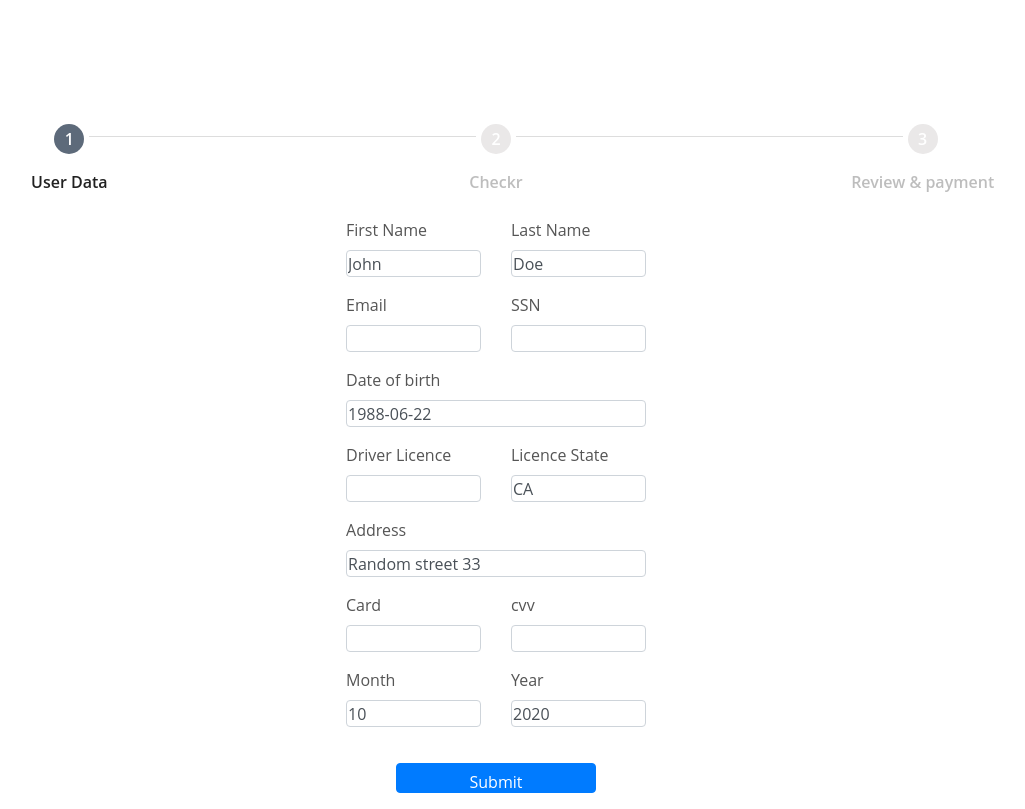
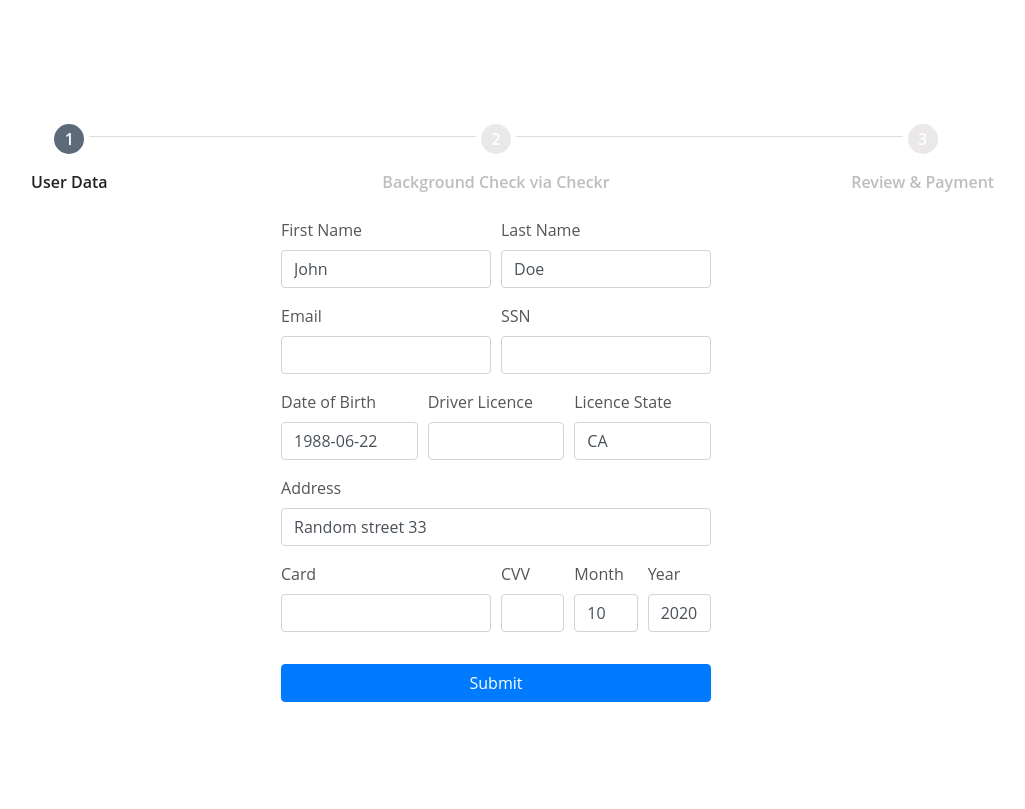
Before and after one commit to vgs-samples/netlify-addon-demo, a website: page src/index.html in a window 1280 px wide. Shown: the whole page, without its empty margins (144-1169 px from the left). Drawn offline with nearby package versions, Linux system fonts and the light colour scheme.

Commit message:
updated form

```diff
--- a/src/index.html
+++ b/src/index.html
@@ -29,110 +29,88 @@
     </div>
     <div class="md-step step-header-2">
       <div class="md-step-circle"><span>2</span></div>
-      <div class="md-step-title">Checkr</div>
+      <div class="md-step-title">Background Check via Checkr</div>
       <div class="md-step-optional"></div>
       <div class="md-step-bar-left"></div>
       <div class="md-step-bar-right"></div>
     </div>
     <div class="md-step step-header-3">
       <div class="md-step-circle"><span>3</span></div>
-      <div class="md-step-title">Review & payment</div>
+      <div class="md-step-title">Review & Payment</div>
       <div class="md-step-bar-left"></div>
       <div class="md-step-bar-right"></div>
     </div>
   </div>
 
-  <div>
-    <form class="step1" name="vgs" method="post" netlify-honeypot="b" autocomplete="off" netlify secure  style="width: 300px;margin: 0 auto;">
+  <div class="container mb-5">
+    <form class="step1" name="vgs" method="post" netlify-honeypot="b" autocomplete="off" netlify secure  style="width: 430px;margin: 0 auto;">
       <input type="hidden" name="submit_id" />
 
-      <div class="row">
-        <div class="col">
-          <div class="form-group">
+      <div class="form-row">
+        <div class="form-group col-md-6">
           <label for="first_name">First Name</label>
           <input type="text" class="form-control" name="first_name" id="first_name" value="John" />
         </div>
-        </div>
-        <div class="col">
-          <div class="form-group">
+        <div class="form-group col-md-6">
           <label for="last_name">Last Name</label>
           <input type="text" class="form-control" name="last_name" id="last_name" value="Doe" />
         </div>
       </div>
-      </div>
 
-      <div class="row">
-        <div class="col">
-          <div class="form-group">
+      <div class="form-row">
+        <div class="form-group col-md-6">
           <label for="email_address">Email</label>
           <input type="text" class="form-control" name="email_address" id="email-address" data-secure-field />
         </div>
-        </div>
-        <div class="col">
-          <div class="form-group">
+        <div class="form-group col-md-6">
           <label for="ssn">SSN</label>
           <input type="text" class="form-control" name="ssn" id="ssn" data-secure-field />
         </div>
       </div>
-      </div>
 
-      <div class="form-group">
-        <label for="birthdate">Date of birth</label>
+      <div class="form-row">
+        <div class="form-group col-md-4">
+            <label for="birthdate">Date of Birth</label>
             <input type="text" class="form-control" name="birthdate" id="birthdate" value="1988-06-22" />
         </div>
-
-      <div class="row">
-        <div class="col">
-          <div class="form-group">
+        <div class="form-group col-md-4">
           <label for="driver_license">Driver Licence</label>
           <input type="text" class="form-control" name="driver_license" id="driver_license" data-secure-field />
         </div>
-        </div>
-        <div class="col">
-          <div class="form-group">
+        <div class="form-group col-md-4">
           <label for="driver_license_state">Licence State</label>
           <input type="text" class="form-control" name="driver_license_state" id="driver_license_state" value="CA" />
         </div>
       </div>
-      </div>
 
-      <div class="form-group">
+      <div class="form-row">
+        <div class="form-group col-md-12">
             <label for="address">Address</label>
             <input type="text" class="form-control" name="address" id="address" value="Random street 33"/>
         </div>
+      </div>
 
-      <div class="row">
-        <div class="col">
-          <div class="form-group">
+      <div class="form-row">
+        <div class="form-group col-md-6">
           <label for="card">Card</label>
           <input type="text" class="form-control" name="card" id="card" data-secure-field />
         </div>
-        </div>
-        <div class="col">
-          <div class="form-group">
-            <label for="cvv">cvv</label>
+        <div class="form-group col-md-2">
+          <label for="cvv">CVV</label>
           <input type="text" class="form-control" name="cvv" id="cvv" data-secure-field />
         </div>
-        </div>
-      </div>
-
-      <div class="row">
-        <div class="col">
-          <div class="form-group">
+        <div class="form-group col-md-2">
           <label for="month">Month</label>
           <input type="text" class="form-control" name="month" id="month" value="10"/>
         </div>
-        </div>
-        <div class="col">
-          <div class="form-group">
+        <div class="form-group col-md-2">
           <label for="year">Year</label>
           <input type="text" class="form-control" name="year" id="year" value="2020"/>
         </div>
       </div>
-      </div>
 
-      <div class="form-group" style="margin-top: 20px;margin-left: 50px;">
-        <button class="btn btn-primary" type="submit" id="submit">Submit</button>
+      <div class="form-group text-center mt-3">
+        <button class="btn btn-primary btn-block" type="submit" id="submit">Submit</button>
       </div>
     </form>
 
@@ -230,7 +208,7 @@
         <div>state_criminal_search_ids: ${report.state_criminal_search_ids.length}</div>
         <div>county_criminal_search_ids: ${report.county_criminal_search_ids.length}</div>
 
-        <button class="btn btn-primary" onclick="charge100('${submitId}')">Charge 100$</button>
+        <button class="btn btn-primary" onclick="charge100('${submitId}')">Charge $1</button>
       `);
     }
 
@@ -247,7 +225,7 @@
     function gotoStep4(submitId, chargeResponse) {
       $('.step3').hide();
       $('.step4').html(`
-        <h3>Payment successfull!</h3>
+        <h3>Payment successful!</h3>
         <h4>Stripe transaction id: <strong>${chargeResponse.id}</strong></h4>
         <div>View your <a href="${chargeResponse.receipt_url}">receipt</a></div>
       `);
--- a/src/style.css
+++ b/src/style.css
@@ -5,13 +5,10 @@ body {
 }
 
 input[type="text"] {
-  height: 27px;
-  padding: 1px;
+  /* height: 27px; */
 }
 
 button {
-  width: 200px;
-  height: 30px;
   font-size: 18px;
   border-radius: 2px;
 }
@@ -27,10 +24,9 @@ span[data-secure-field] {
   background-color: #fff;
   border: 1px solid #dfdfdf;
   display: inline-block;
-  height: 27px;
-  padding: 1px;
+  /* height: 27px; */
+  padding: 1px .75rem;
   position: relative;
-  width: 128px;
 }
 
 form span {
```
Also changed, not shown: lambda/checkr-report.js, lambda/checkr.js, lambda/stripe.js, 1 other file. Lines whose indentation alone changed are shown as unchanged.
